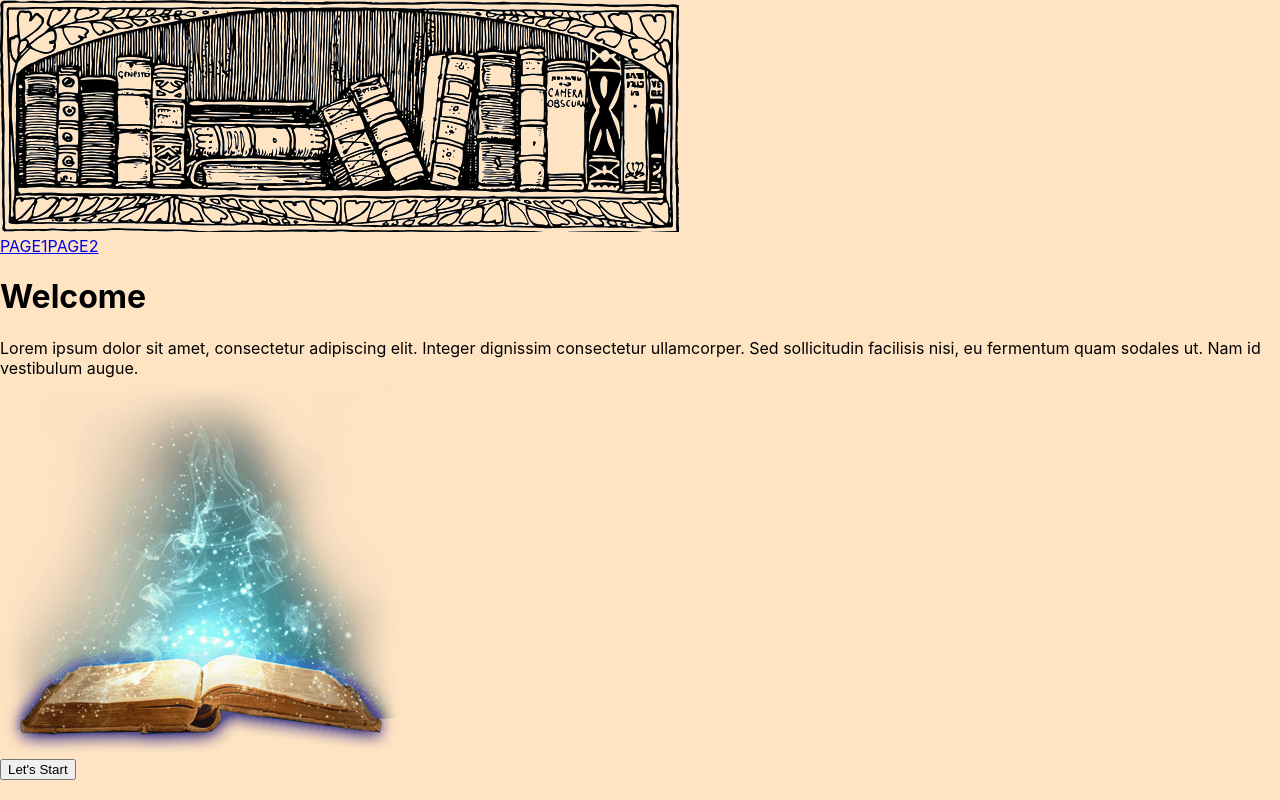
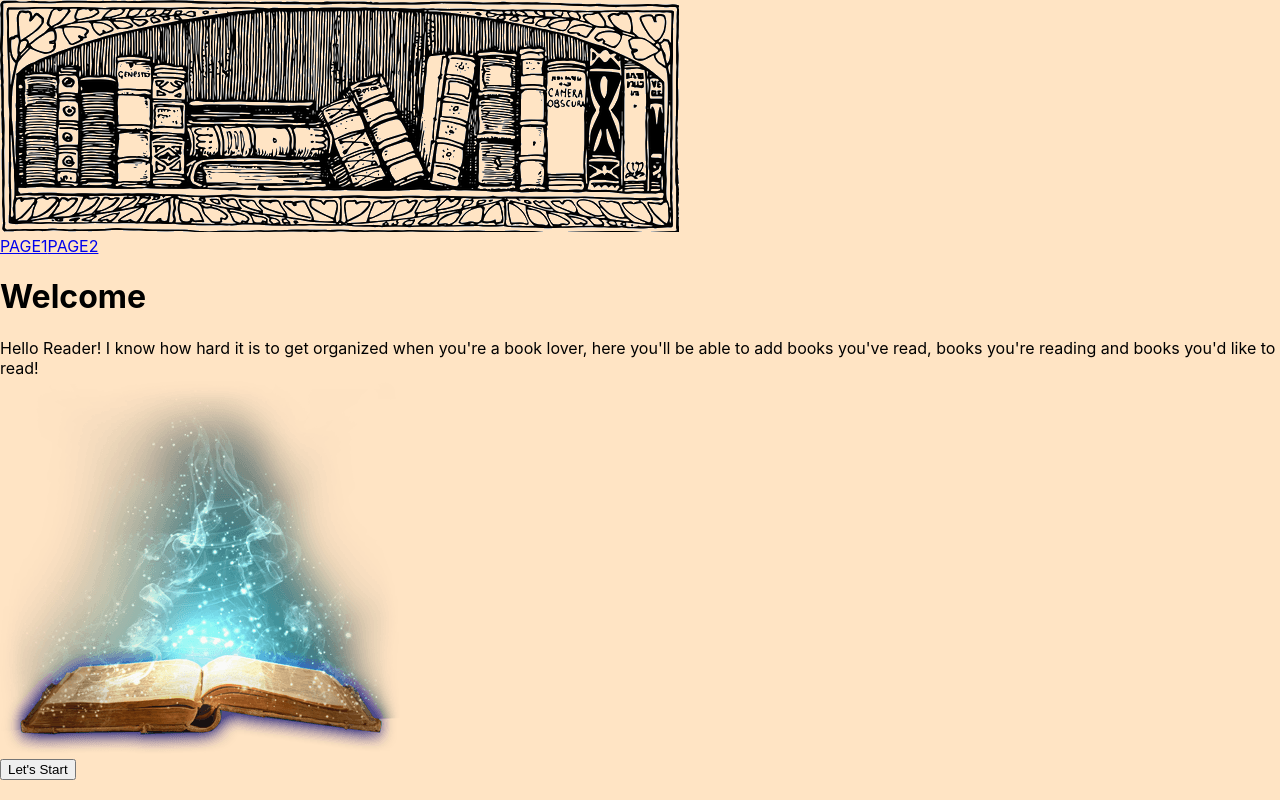
Before and after one commit to walisonabram/Project-2, a React (Create React App) app: page / in a window 1280 px wide. Built offline with nearby package versions, Linux system fonts and the light colour scheme.

Commit message:
home done

```diff
--- a/src/pages/Home/Home.js
+++ b/src/pages/Home/Home.js
@@ -1,3 +1,4 @@
+import { Link } from "react-router-dom";
 import Header from "../../components/Header/Header";
 import Navbar from "../../components/Navbar/Navbar";
 import bookImg from '../../assets/images/logo-home2.png'
@@ -5,18 +6,21 @@ import './Home.css'
 
 function Home() {
   return (
-    <div>
+    <div className="home-container">
       <Header />
       <Navbar />
       <div className="information">
         <h1>Welcome</h1>
-        <span>Lorem ipsum dolor sit amet, consectetur adipiscing elit. Integer dignissim consectetur ullamcorper. Sed sollicitudin facilisis nisi, eu fermentum quam sodales ut. Nam id vestibulum augue.
+        <span>
+          Hello Reader! I know how hard it is to get organized when you're a book lover, here you'll be able to add books you've read, books you're reading and books you'd like to read!
         </span>
         <div className="book">
             <img className="img-book" src={bookImg} alt="book-img" />
         </div>
         <div className="btn">
-            <button>Let's Start</button>
+            <Link to='/register'>
+              <button>Let's Start</button>
+            </Link>
         </div>
       </div>
     </div>
```
